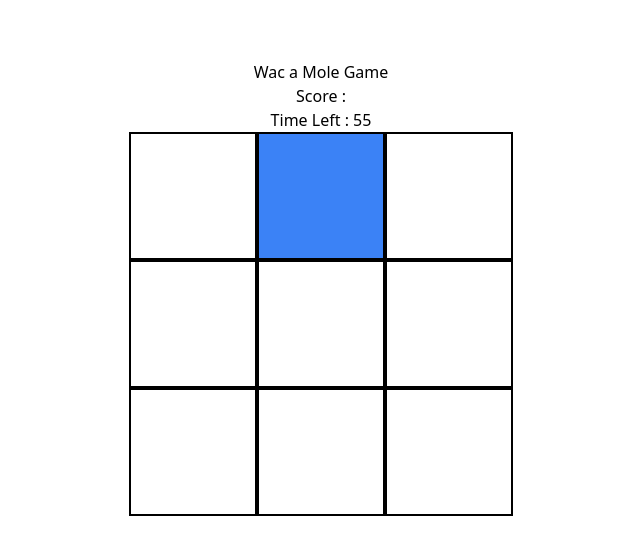
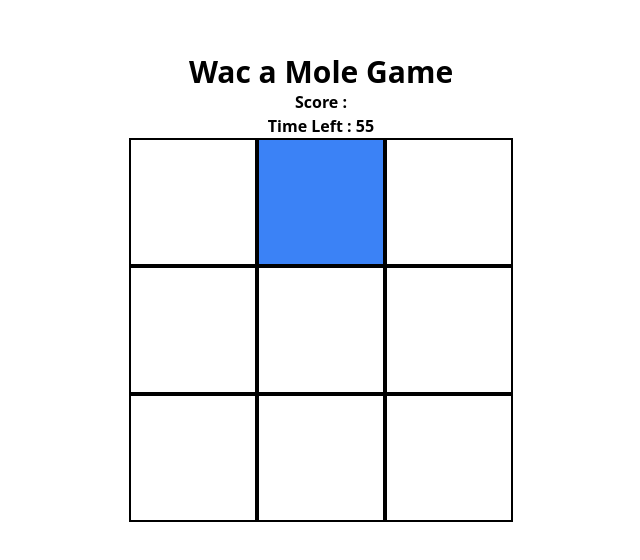
Before and after one commit to faisgit/wac-a-mole-game, a plain HTML site: page index.html in a window 1280 px wide. Shown: the part 112-672 px from the top of the page, without its empty margins (319-959 px from the left). Drawn offline with nearby package versions, Linux system fonts and the light colour scheme.

Commit message:
chnging styling

```diff
--- a/index.html
+++ b/index.html
@@ -9,9 +9,9 @@
 <body>
     <main class="h-screen">
         <section class="flex flex-col items-center justify-center h-screen">
-            <h1 class>Wac a Mole Game</h1>
-            <h3>Score : <span id="score"></span></h3>
-            <h3>Time Left : <span id="time-left"></span></h3>
+            <h1 class = 'font-bold text-3xl '>Wac a Mole Game</h1>
+            <h3 class="font-semibold">Score : <span id="score"></span></h3>
+            <h3 class="font-semibold">Time Left : <span id="time-left"></span></h3>
             <div class="grid grid-cols-3 grid-row-3 h-96 w-96  ">
                 <div class="square h-38 w-38 border-2 border-solid border-black" id="1"></div>
                 <div class="square h-38 w-38 border-2 border-solid border-black" id="2"></div>
```
